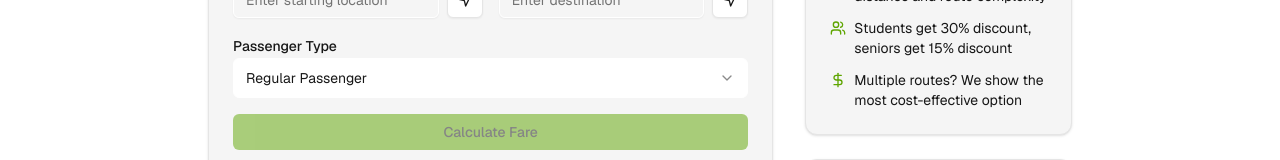
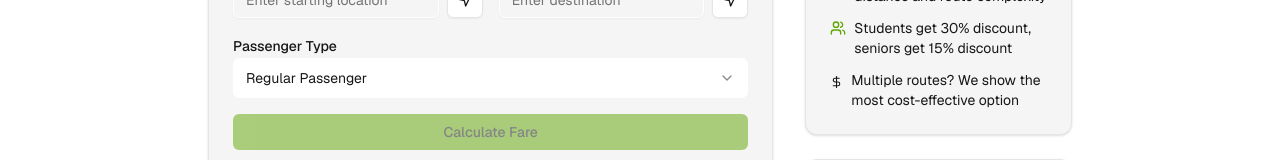
Before and after one commit to corrupted-brain/Valley-Yatra, a Next.js app: page /fare in a window 1280 px wide. Shown: the part 318-478 px from the top of the page. Built offline with nearby package versions, Linux system fonts and the light colour scheme.

Commit message:
fixed dollar sign

```diff
--- a/app/fare/page.tsx
+++ b/app/fare/page.tsx
@@ -36,7 +36,7 @@ export default function FarePage() {
                   <p>Students get 30% discount, seniors get 15% discount</p>
                 </div>
                 <div className="flex items-start gap-2">
-                  <DollarSign className="h-4 w-4 text-accent mt-0.5 flex-shrink-0" />
+                  <DollarSign /*className="h-4 w-4 text-accent mt-0.5 flex-shrink-0"*/ />
                   <p>Multiple routes? We show the most cost-effective option</p>
                 </div>
               </CardContent>
--- a/components/journey-planner.tsx
+++ b/components/journey-planner.tsx
@@ -212,7 +212,7 @@ export function JourneyPlanner() {
                       {formatDuration(option.total_duration_minutes)}
                     </div>
                     <div className="flex items-center gap-1 text-sm font-medium text-foreground">
-                      <DollarSign className="h-3 w-3" />
+                      <DollarSign /*className="h-3 w-3"*/ />
                       Rs. {option.total_fare}
                     </div>
                   </div>
```
